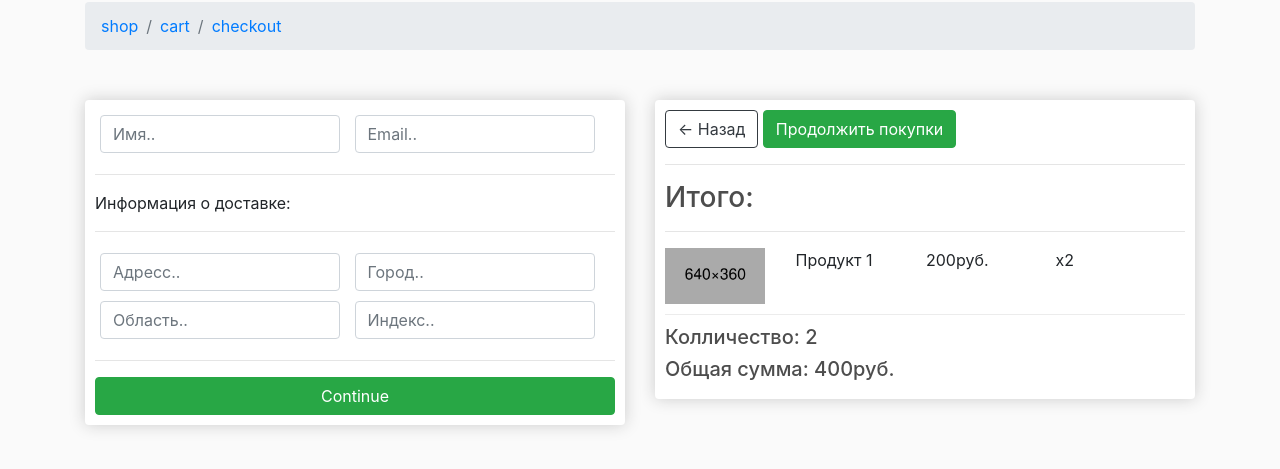
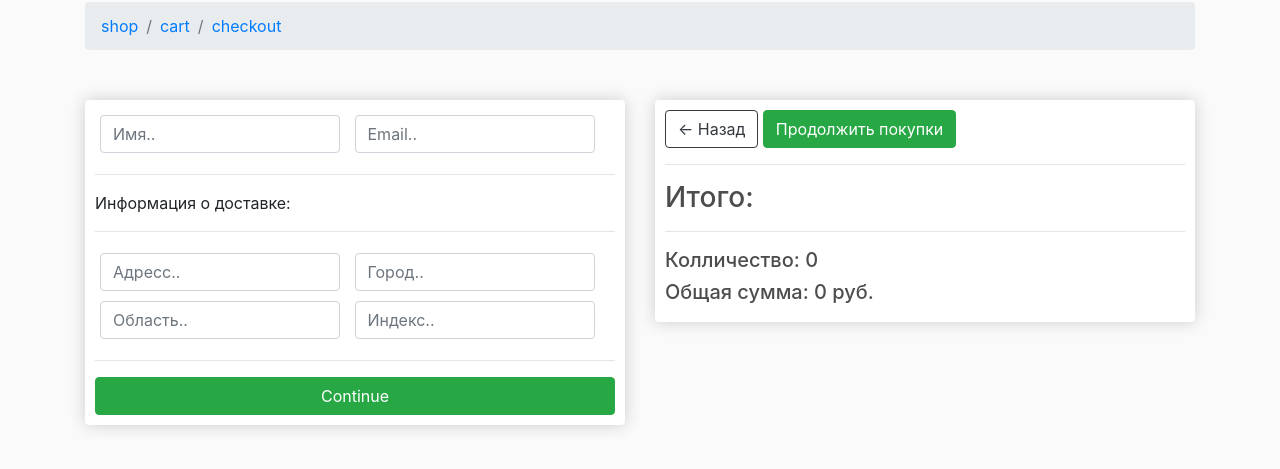
Before and after one commit to KhayFix/Django_shop, a Django app: page /shop/checkout/ in a window 1280 px wide. Shown: the part 56-525 px from the top of the page. Run offline with Django 3.2, Linux system fonts and the light colour scheme.

Commit message:
Подключил миксин, сделал отображение товаров в шаблоне checkout. Настроил urls

```diff
--- a/shopcore/shop/templates/shop/checkout.html
+++ b/shopcore/shop/templates/shop/checkout.html
@@ -71,16 +71,18 @@
                 <hr>
                 <h3>Итого:</h3>
                 <hr>
+                {% for item in items %}
                 <div class="cart-row">
                     <div style="flex:2px">
-                        <img class="row-image" src="{% static 'images/placeholder.png' %}">
+                        <img class="row-image" src="{{ item.product.image_url }}">
                     </div>
-                    <div style="flex:2px"><p>Продукт 1</p></div>
-                    <div style="flex:1px"><p>200руб.</p></div>
-                    <div style="flex:1px"><p>x2</p></div>
+                    <div style="flex:2px"><p>{{ item.product.name }}</p></div>
+                    <div style="flex:1px"><p>{{ item.product.price|floatformat }} руб.</p></div>
+                    <div style="flex:1px"><p>x{{ item.quantity }}</p></div>
                 </div>
-                <h5>Колличество: 2</h5>
-                <h5>Общая сумма: 400руб.</h5>
+                {% endfor %}
+                <h5>Колличество: {{ order.get_cart_items }}</h5>
+                <h5>Общая сумма: {{ order.get_cart_total|floatformat }} руб.</h5>
             </div>
         </div>
     </div>
--- a/shopcore/shop/urls.py
+++ b/shopcore/shop/urls.py
@@ -1,9 +1,9 @@
 from django.urls import path
 
-from .views import ShopListView, cart, checkout
+from .views import ShopListView, Cart, Checkout
 
 urlpatterns = [
     path('', ShopListView.as_view(), name='shop_view_url'),
-    path('cart/', cart, name='cart_url'),
-    path('checkout/', checkout, name='checkout_url'),
+    path('cart/', Cart.as_view(), name='cart_url'),
+    path('checkout/', Checkout.as_view(), name='checkout_url'),
 ]
--- a/shopcore/shop/views.py
+++ b/shopcore/shop/views.py
@@ -2,6 +2,7 @@ from django.shortcuts import render
 from django.views import View
 
 from .models import Product, Order
+from .utils import ObjectDetailCheckoutCartMixin
 
 
 class ShopListView(View):
@@ -12,19 +13,11 @@ class ShopListView(View):
         return render(request, self.template, context={"products": product})
 
 
-def cart(request):
-    if request.user.is_authenticated:
-        customer = request.user.customer
-        order, created = Order.objects.get_or_create(customer=customer, complete=False)
-        items = order.orderitem_set.all()
-    else:
-        items = []
-        order = {'get_cart_total': 0, 'get_cart_items': 0}
-
-    context = {'items': items, 'order': order}
-    return render(request, 'shop/cart.html', context)
+class Cart(ObjectDetailCheckoutCartMixin, View):
+    model = Order
+    template = 'shop/cart.html'
 
 
-def checkout(request):
-    context = {}
-    return render(request, 'shop/checkout.html', context)
+class Checkout(ObjectDetailCheckoutCartMixin, View):
+    model = Order
+    template = 'shop/checkout.html'
```
